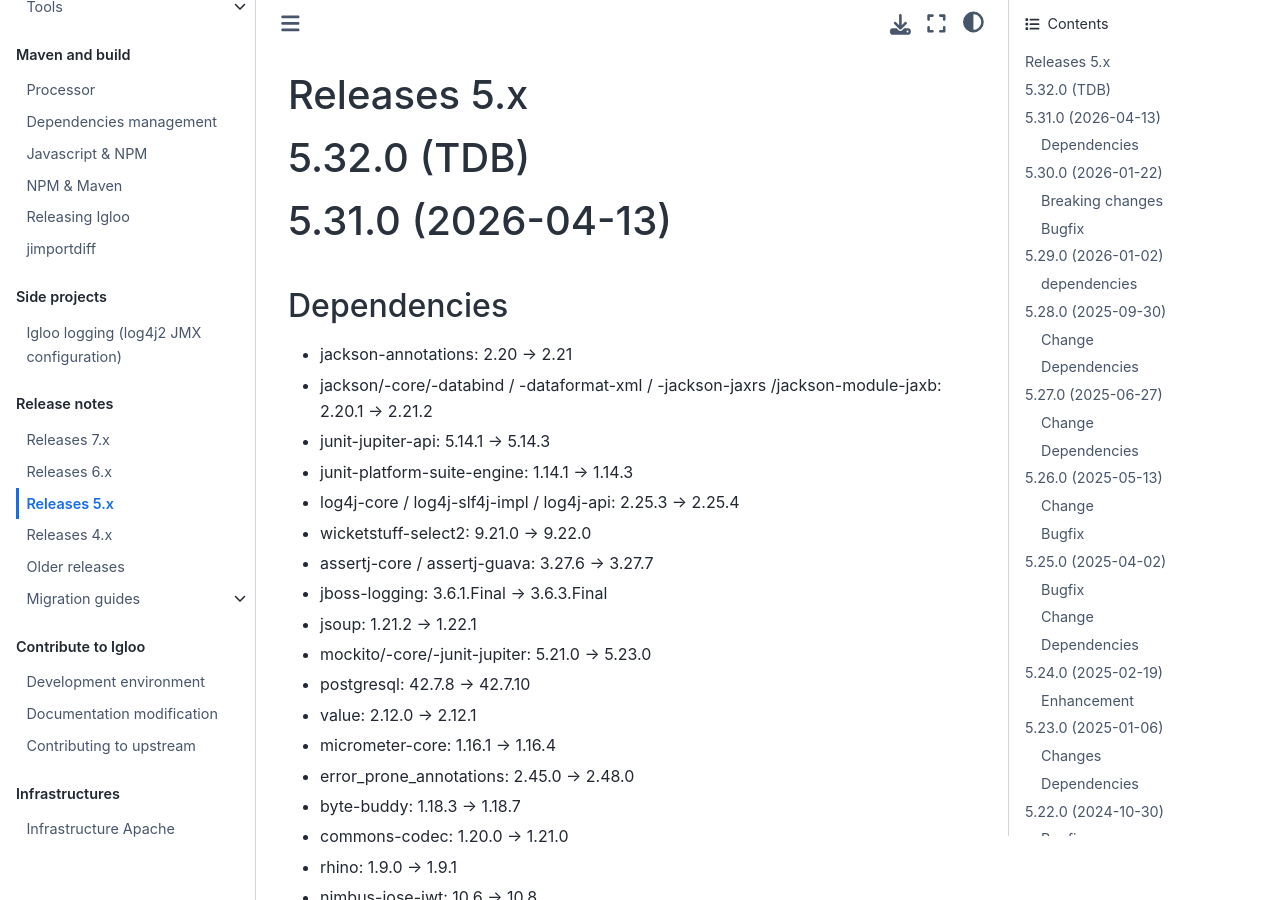
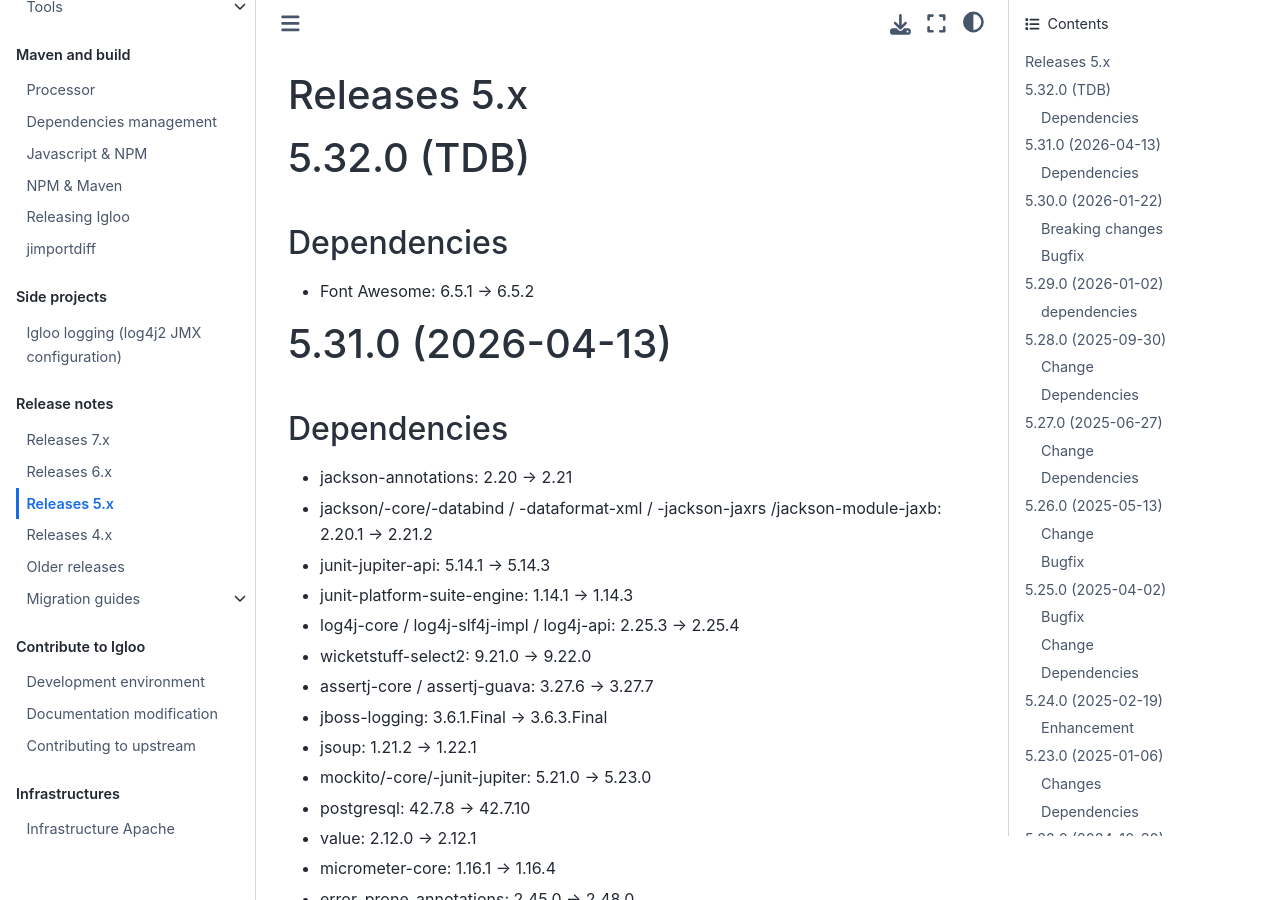
Before and after one commit to igloo-project/igloo-doc, a Sphinx documentation site: the page built from source/release-notes/releases-5.x.md, in a window 1280 px wide and 900 px high. Built offline with Sphinx 7.4.7 and the Sphinx Book theme 1.1.4, drawn with Linux system fonts in a browser that asks for light colours.

Commit message:
Update changelog

```diff
--- a/source/release-notes/releases-5.x.md
+++ b/source/release-notes/releases-5.x.md
@@ -4,11 +4,16 @@
 
 # 5.32.0 (TDB)
 
+## Dependencies
+
+* Font Awesome: 6.5.1 -> 6.5.2
+
 (v5.31.0)=
 
 # 5.31.0 (2026-04-13)
 
 ## Dependencies
+
 * jackson-annotations: 2.20 -> 2.21
 * jackson/-core/-databind / -dataformat-xml / -jackson-jaxrs /jackson-module-jaxb: 2.20.1 -> 2.21.2
 * junit-jupiter-api: 5.14.1 -> 5.14.3
```
